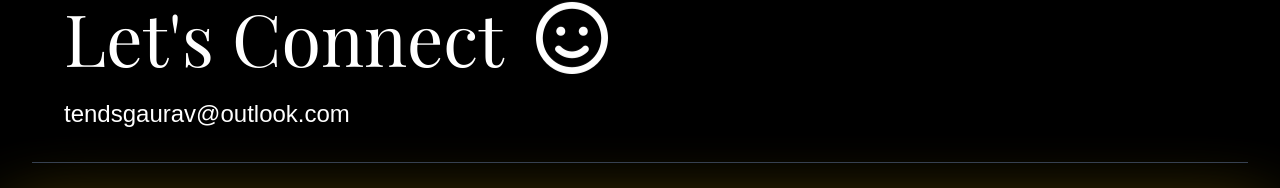
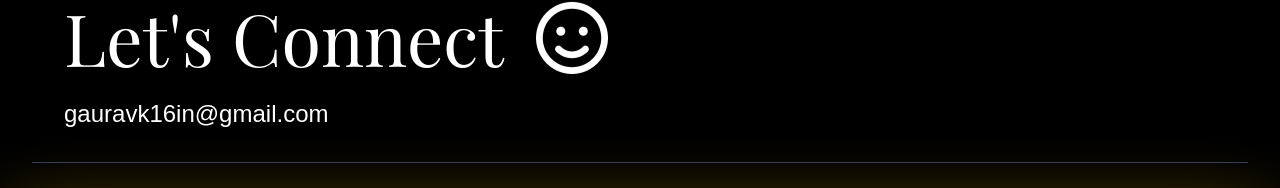
Before and after one commit to tendsXgaurav/portfolio, a plain HTML site: page index.html in a window 1280 px wide. Shown: the part 2680-2868 px from the top of the page. Drawn offline with nearby package versions, Linux system fonts and the light colour scheme; a web font is replaced by a local one.

Commit message:
index.html

```diff
--- a/index.html
+++ b/index.html
@@ -175,9 +175,9 @@
                                         </span>
                                     </h2>
 
-                                    <a href="mailto:tendsgaurav@outlook.com"
+                                    <a href="mailto:gauravk16in@gmail.com"
                                         class="inline-block text-lg sm:text-xl md:text-2xl text-white hover:text-[#EFBF04] transition-colors duration-300 hover:underline break-all sm:break-normal font-satoshi">
-                                        tendsgaurav@outlook.com
+                                        gauravk16in@gmail.com
                                     </a>
                                 </div>
                             </div>
```
